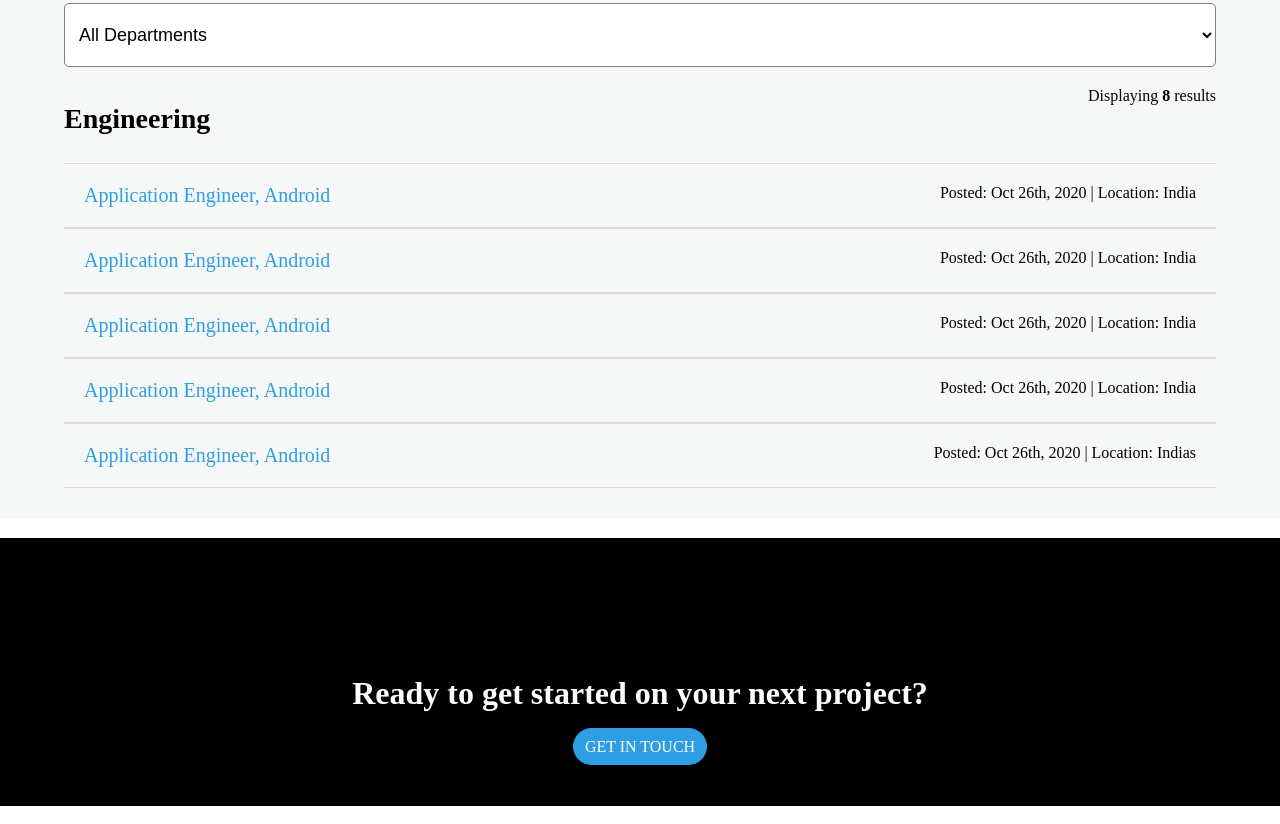
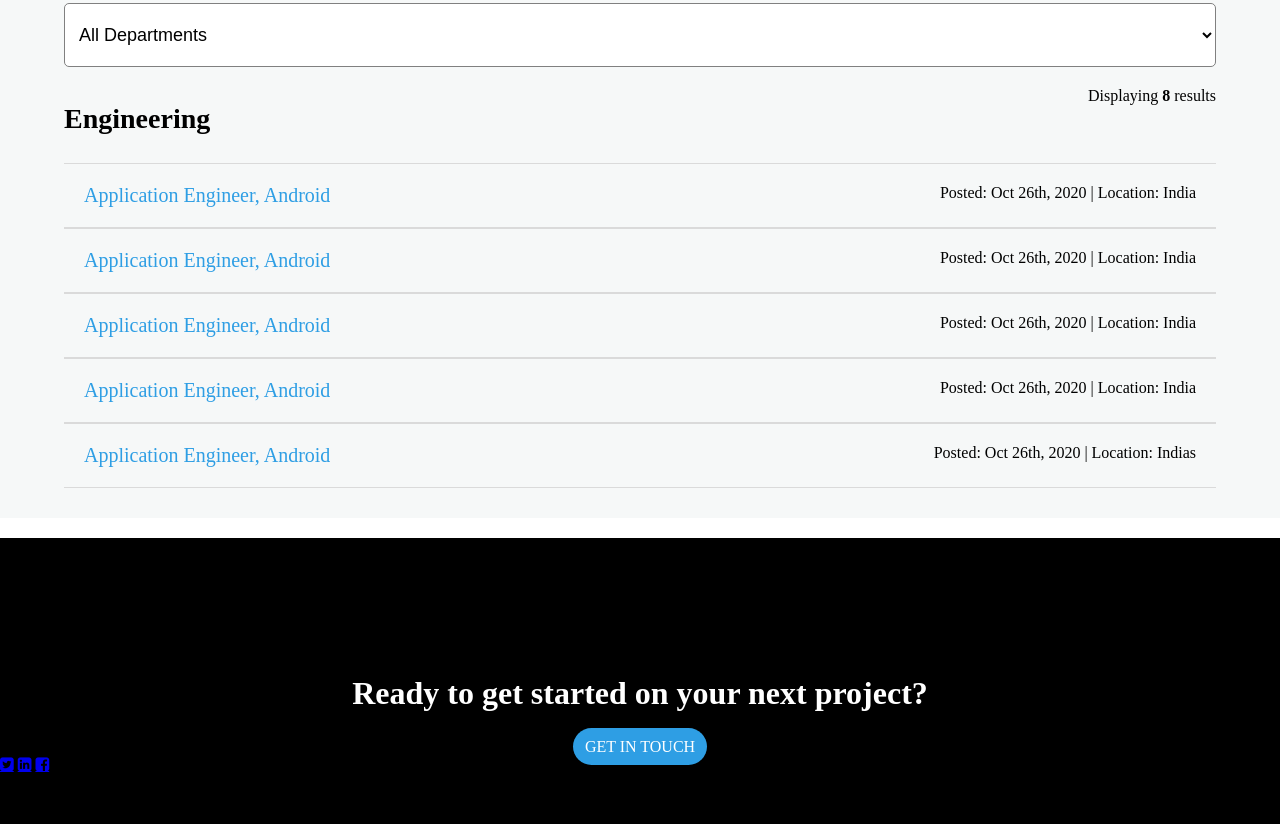
Before and after one commit to ialtafshaikh/career-page, a plain HTML site: page index.html in a window 1280 px wide. Shown: the part 1382-2206 px from the top of the page. Drawn offline with Linux system fonts and the light colour scheme.

Commit message:
added fontawesome

```diff
--- a/index.html
+++ b/index.html
@@ -5,6 +5,10 @@
     <meta name="viewport" content="width=device-width, initial-scale=1.0" />
     <title>Career Page</title>
     <link rel="stylesheet" href="./styles/style.css" />
+    <link
+      rel="stylesheet"
+      href="https://stackpath.bootstrapcdn.com/font-awesome/4.7.0/css/font-awesome.min.css"
+    />
   </head>
   <body>
       <header class="header-section">
@@ -172,7 +176,11 @@
           <a class="button" href="#">GET IN TOUCH</a>
         </div>
         <div class="footer-bottom">
-
+          <div class="social-icons">
+            <a href="#" class="fa fa-twitter-square"></a>
+            <a href="#" class="fa fa-linkedin-square"></a>
+            <a href="#" class="fa fa-facebook-square"></a>
+          </div>
         </div>
       </div>
     </footer>
```
